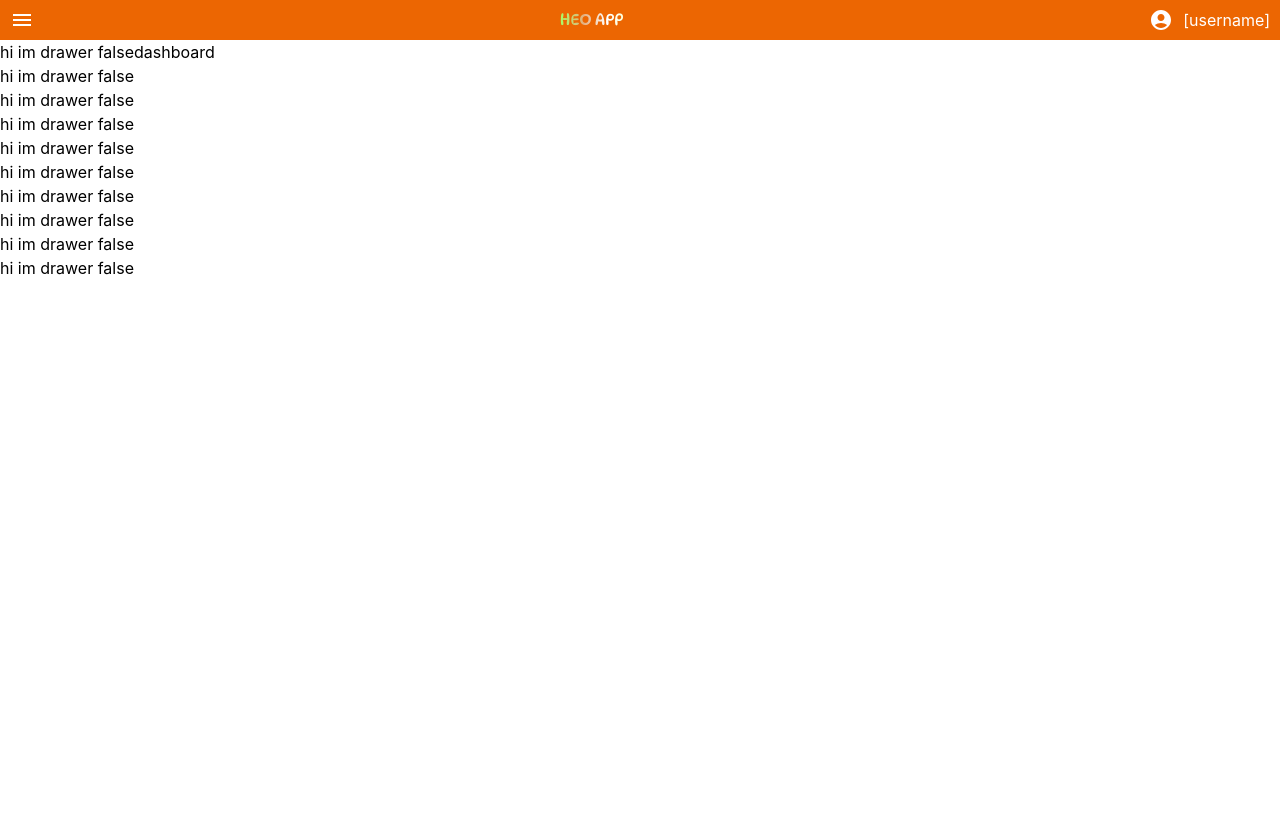
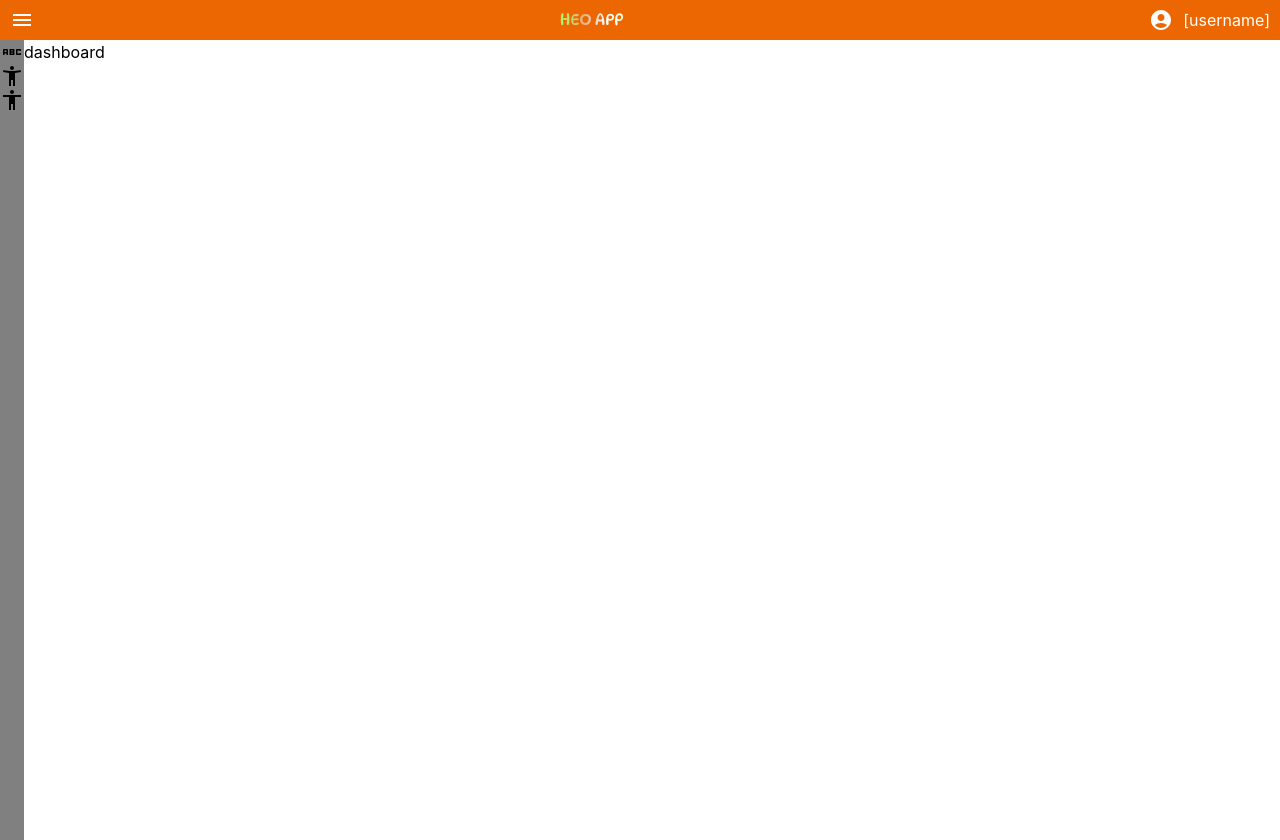
Before and after one commit to heo-app/heo_playground, a React (Create React App) app: page / in a window 1280 px wide. Before the commit the page ends 800 px from the top, so only its background shows below. Built offline with nearby package versions, Linux system fonts and the light colour scheme.

Commit message:
feat: complete drawer

```diff
--- a/src/components/drawer/DrawerController.tsx
+++ b/src/components/drawer/DrawerController.tsx
@@ -6,6 +6,8 @@ import type { FC } from 'react';
 import type { DrawerControllerProps, ToggleDrawer } from './DrawerTypes';
 
 const DrawerController: FC<DrawerControllerProps> = forwardRef((props, forwarderRef) => {
+  const { openDrawerWidth, closeDrawerWidth } = props;
+
   const [isDrawerOpen, setIsDrawerOpen] = useState(false);
 
   // this hook will fill forwarded ref with custom local functions
@@ -17,7 +19,13 @@ const DrawerController: FC<DrawerControllerProps> = forwardRef((props, forwarder
     setIsDrawerOpen((prevDrawerState) => !prevDrawerState);
   };
 
-  return <DrawerView isDrawerOpen={isDrawerOpen} />;
+  return (
+    <DrawerView
+      isDrawerOpen={isDrawerOpen}
+      openDrawerWidth={openDrawerWidth}
+      closeDrawerWidth={closeDrawerWidth}
+    />
+  );
 });
 
 export default DrawerController;
--- /dev/null
+++ b/src/components/drawer/DrawerStyles.ts
@@ -0,0 +1,22 @@
+import makeStyles from '@mui/styles/makeStyles';
+
+import type { Theme } from '@mui/material';
+import type { DrawerStylesProps } from './DrawerTypes';
+
+export const useStyles = makeStyles<Theme, DrawerStylesProps>(() => ({
+  openDrawerContainer: {
+    width: ({ openDrawerWidth }): number => openDrawerWidth,
+    display: 'flex',
+    flexDirection: 'column',
+    background: 'lightGray',
+    height: '100vh',
+  },
+
+  closeDrawerContainer: {
+    width: ({ closeDrawerWidth }): number => closeDrawerWidth,
+    display: 'flex',
+    flexDirection: 'column',
+    background: 'gray',
+    height: '100vh',
+  },
+}));
--- a/src/components/drawer/DrawerView.tsx
+++ b/src/components/drawer/DrawerView.tsx
@@ -1,21 +1,22 @@
+import AbcIcon from '@mui/icons-material/Abc';
+import AccessibilityNewIcon from '@mui/icons-material/AccessibilityNew';
+import AccessibilityIcon from '@mui/icons-material/Accessibility';
+
+import { useStyles } from './DrawerStyles';
+
 import type { FC } from 'react';
 import type { DrawerViewProps } from './DrawerTypes';
 
 const DrawerView: FC<DrawerViewProps> = (props) => {
-  const { isDrawerOpen } = props;
+  const { isDrawerOpen, openDrawerWidth = 240, closeDrawerWidth = 40 } = props;
+
+  const classes = useStyles({ openDrawerWidth, closeDrawerWidth });
 
   return (
-    <div>
-      <p>hi im drawer {String(isDrawerOpen)} </p>
-      <p>hi im drawer {String(isDrawerOpen)} </p>
-      <p>hi im drawer {String(isDrawerOpen)} </p>
-      <p>hi im drawer {String(isDrawerOpen)} </p>
-      <p>hi im drawer {String(isDrawerOpen)} </p>
-      <p>hi im drawer {String(isDrawerOpen)} </p>
-      <p>hi im drawer {String(isDrawerOpen)} </p>
-      <p>hi im drawer {String(isDrawerOpen)} </p>
-      <p>hi im drawer {String(isDrawerOpen)} </p>
-      <p>hi im drawer {String(isDrawerOpen)} </p>
+    <div className={isDrawerOpen ? classes.openDrawerContainer : classes.closeDrawerContainer}>
+      <AbcIcon />
+      <AccessibilityNewIcon />
+      <AccessibilityIcon />
     </div>
   );
 };
```
Also changed, not shown: src/components/drawer/DrawerTypes.ts (+9 -0 lines).
